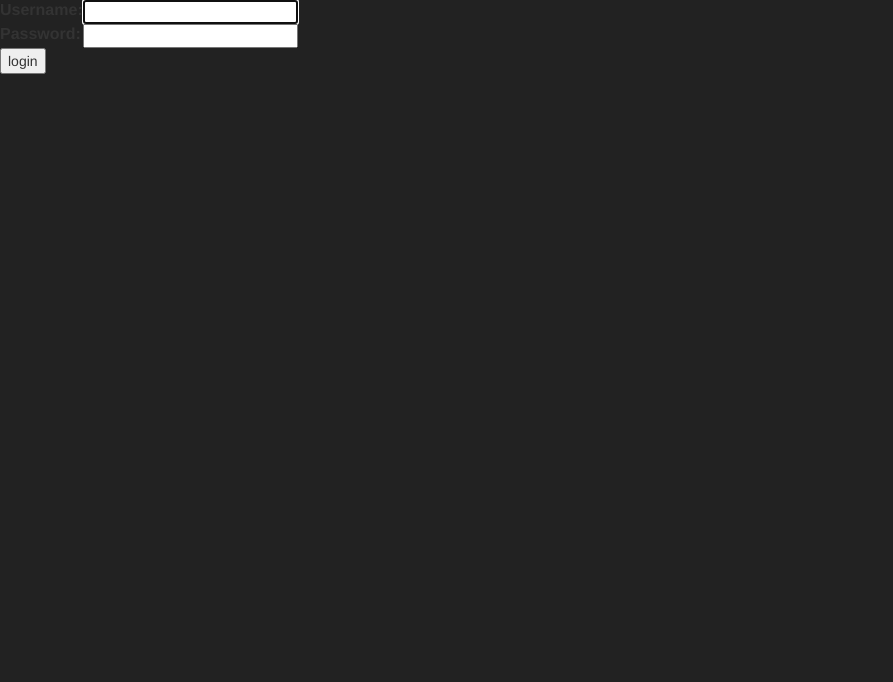
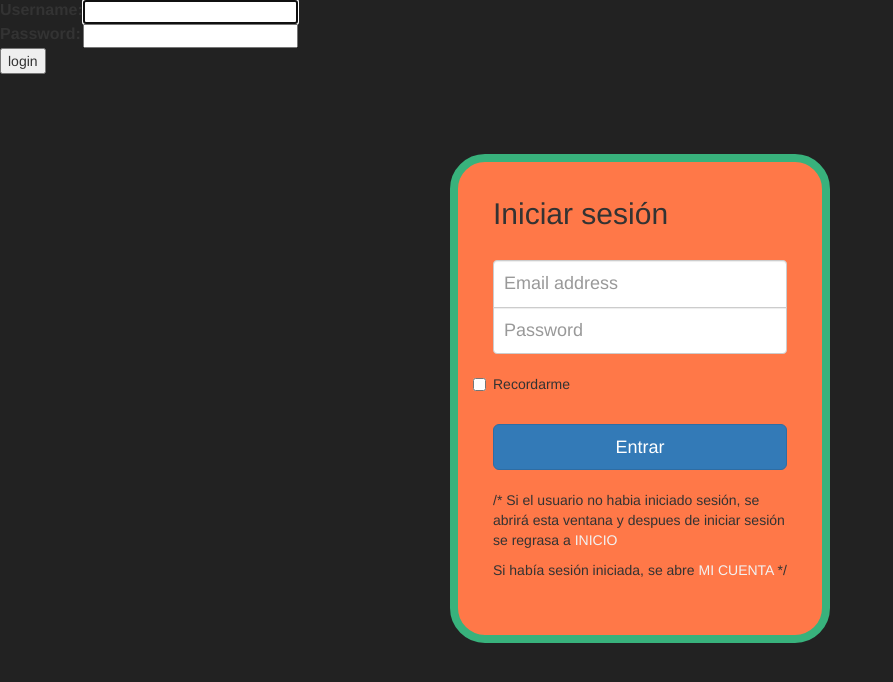
Before and after one commit to grchristian/RoboWorld, a Django app: page /accounts/login/ in a window 1280 px wide. Shown: the top 682 px of the page, without its empty margins (0-893 px from the left). Run offline with Django 3.2, Linux system fonts and the light colour scheme; some libraries are stand-ins or nearby versions.

Commit message:
estlio 1.5

```diff
--- a/roboworld_app/templates/registration/login.html
+++ b/roboworld_app/templates/registration/login.html
@@ -49,3 +49,19 @@
   <input type="hidden" name="next" value="{{ next }}"/>
 
 </form>
+
+<div class="wrapper">
+  <form class="form-signin">
+    <h2 class="form-signin-heading">Iniciar sesión</h2>
+    <input type="text" class="form-control" name="username" placeholder="Email address" required="" autofocus="" />
+    <input type="password" class="form-control" name="password" placeholder="Password" required=""/>
+
+    <label class="checkbox">
+      <input type="checkbox" value="remember-me" id="rememberMe" name="rememberMe">Recordarme
+    </label>
+    <button class="btn btn-lg btn-primary btn-block" type="submit">Entrar</button>
+    <br>
+    <p>/* Si el usuario no habia iniciado sesión, se abrirá esta ventana y despues de iniciar sesión se regrasa a <a href="{% url 'inicio' %}">INICIO</a></p>
+    <p>Si había sesión iniciada, se abre <a href="{% url 'micuenta' %}">MI CUENTA</a> */</p>
+  </form>
+</div>
```
